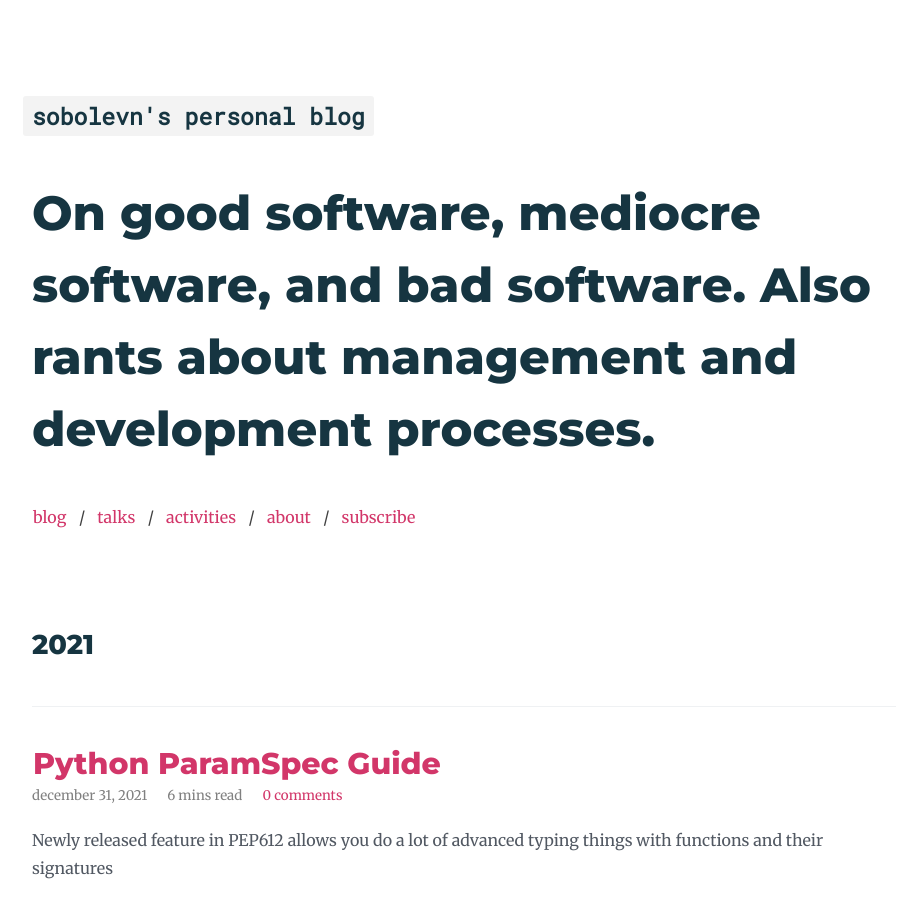
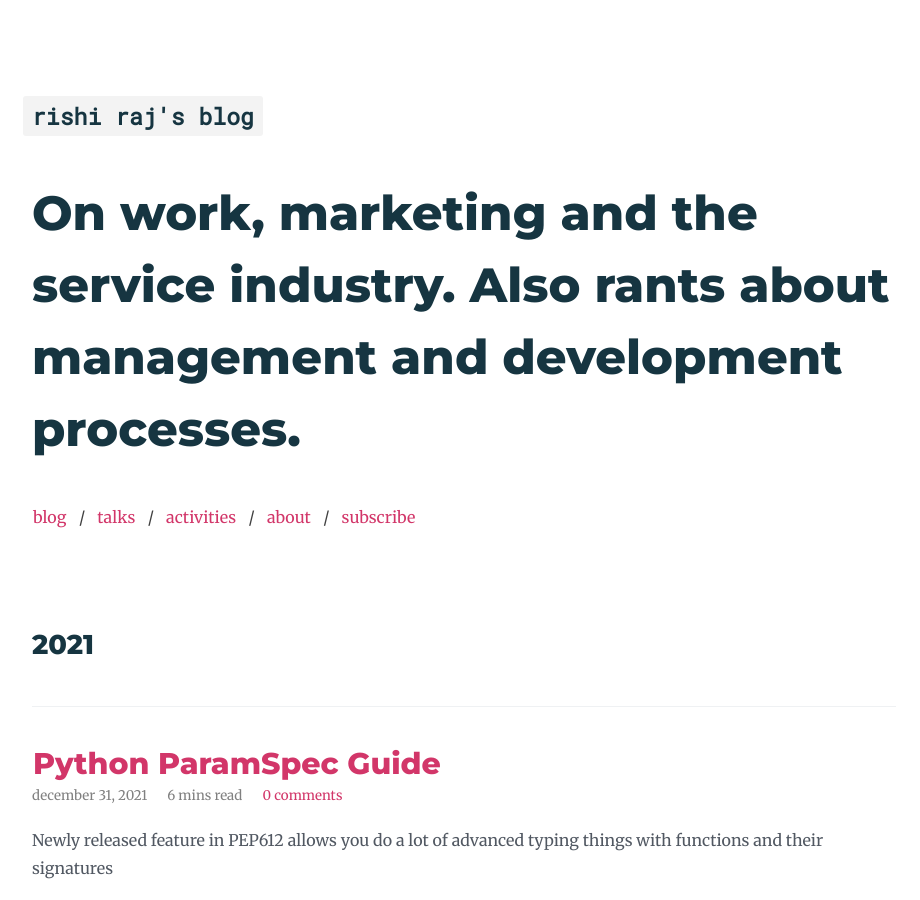
Before and after one commit to talkxo/rishiraj-blog-machine, a Jekyll site: the page built from index.html, in a window 1280 px wide and 900 px high. Shown: the whole window, without its empty margins (176-1096 px from the left). Built offline with Jekyll 4.4.1, drawn with Linux system fonts in a browser that asks for light colours; nearby versions of some CDN libraries; comment, search, counter and statistics services are not loaded.

Commit message:
Update _config.yml

```diff
--- a/_config.yml
+++ b/_config.yml
@@ -1,18 +1,18 @@
 # Site settings
-title: "sobolevn's personal blog"
+title: "rishi raj's blog"
 description: >
-  On good software, mediocre software, and bad software.
+  On work, marketing and the service industry.
   Also rants about management and development processes.
 
-author: Nikita Sobolev
-email: mail@sobolevn.me
-username: sobolevn
+author: Rishi Raj
+email: r@rishi.im
+username: imrishi
 
 baseurl: "" # the subpath of your site, e.g. /blog
-url: "https://sobolevn.me" # the base hostname & protocol for your site
+url: "https://rishiraj.blog" # the base hostname & protocol for your site
 
 github_edit_url: "https://github.com/sobolevn/sobolevn.github.io/blob/master"
-disqus_id: sobolevn-me
+disqus_id:
 google_analytics_id: UA-66588818-1
 
 # Build settings
```
